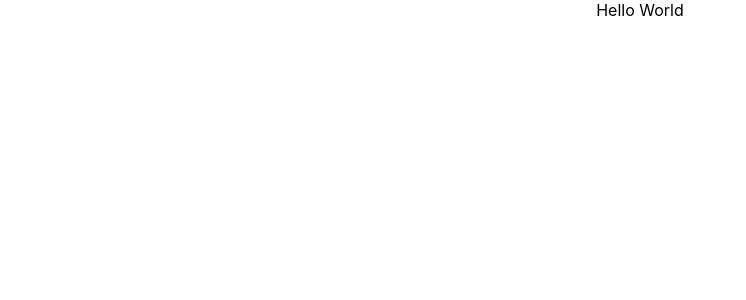
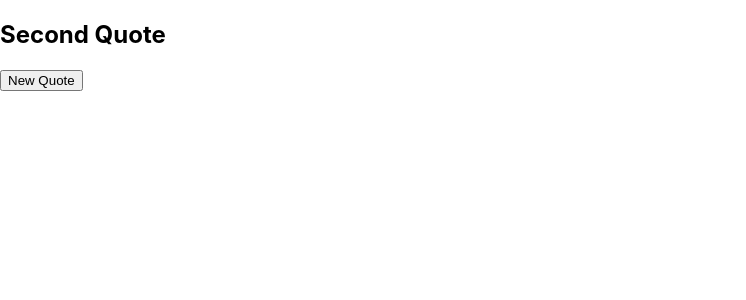
Before and after one commit to LewisMoore0/react-quote-generator, a React (Create React App) app: page / in a window 1280 px wide. Shown: the top 300 px of the page, without its empty margins (0-746 px from the left). Built offline with nearby package versions, Linux system fonts and the light colour scheme; the HTML template or start-up script is replaced by a standard one.

Commit message:
Add generate quot3e component and render to app

```diff
--- a/src/App.js
+++ b/src/App.js
@@ -1,11 +1,34 @@
+import React from 'react';
 import './App.css';
+import GenerateQuote from './GenerateQuote';
 
-function App() {
-  return (
-    <div className="App">
-      Hello World
-    </div>
-  );
+class App extends React.Component {
+  constructor(props){
+    super(props)
+    this.state = {
+      quotes: [
+          {
+              quote: 'First Quote',
+              author: 'Lewis'
+          },
+          {
+              quote: 'Second Quote',
+              author: 'Anna'
+          }
+      ]
+  }
+  }
+
+  render() {
+    return <wrapper id='#quote-box'>
+       <GenerateQuote quotes={this.state.quotes} />
+        <button id='#new-quote'>New Quote</button>
+  </wrapper>
+
+  }
+
+
+
 }
 
 export default App;
--- /dev/null
+++ b/src/GenerateQuote.js
@@ -0,0 +1,13 @@
+const GenerateQuote = (props) => {
+
+    let minNumber = 0
+    let maxNumber = props.quotes.length
+
+    let quote = props.quotes[Math.floor(Math.random() * (maxNumber - minNumber) + minNumber)].quote
+    let author = props.quotes[Math.floor(Math.random() * (maxNumber - minNumber) + minNumber)].author
+
+    return <h2 id='#text'>{quote}</h2>
+
+}
+
+export default GenerateQuote
```
